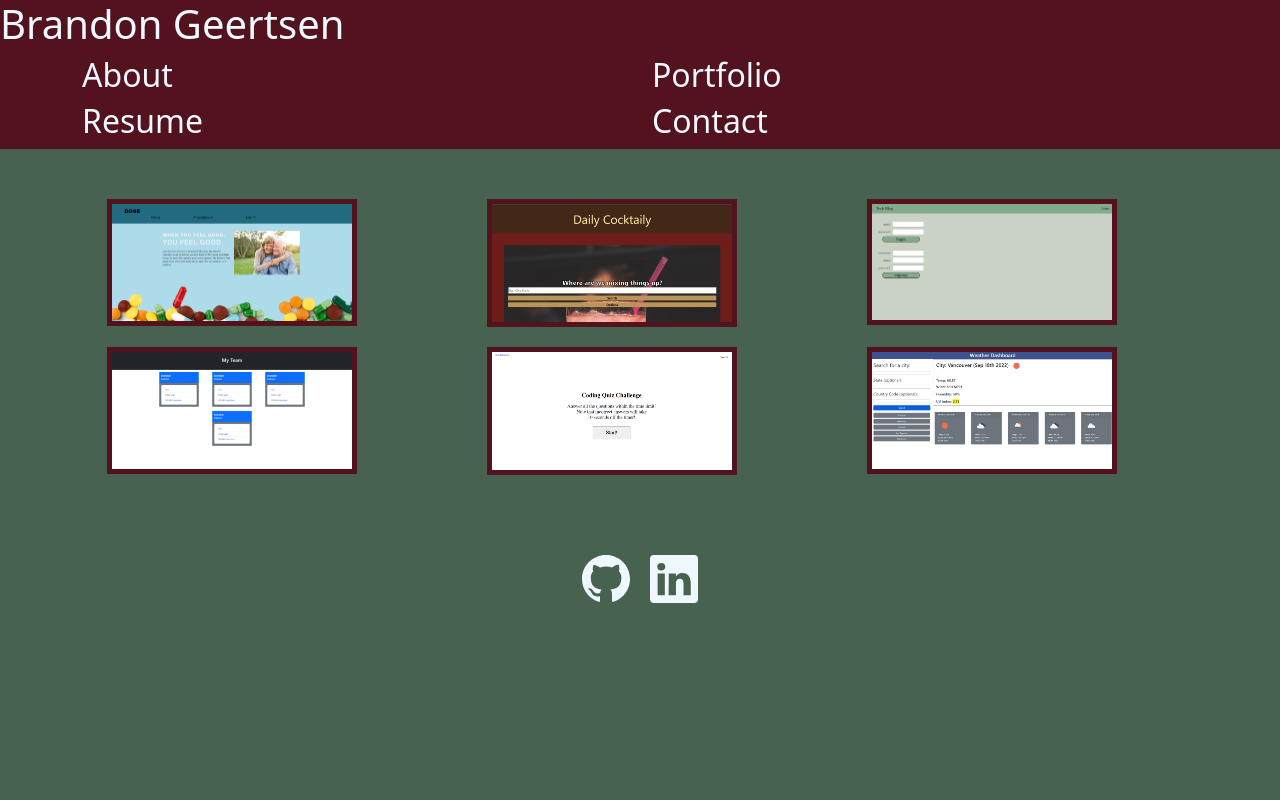
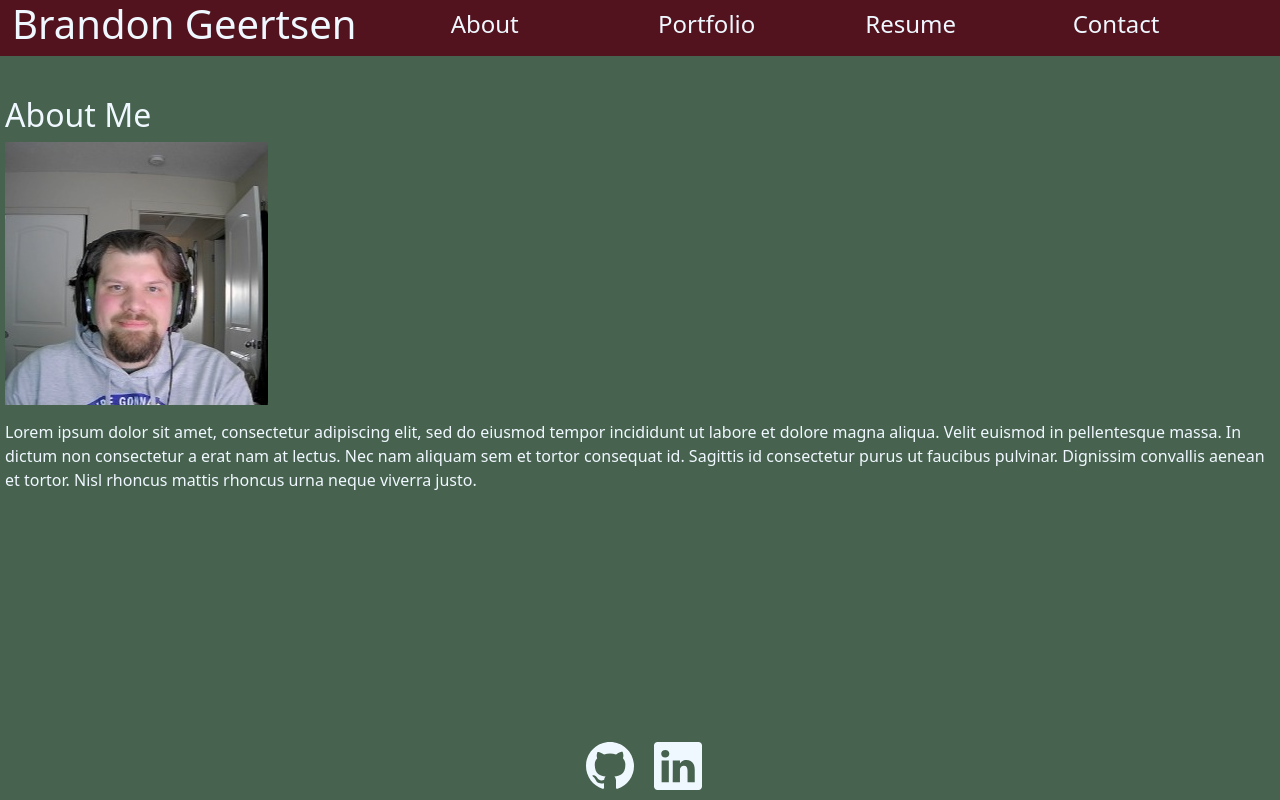
Before and after one commit to bgeertsen/bgeertsen-portfolio-2.0, a React (Create React App) app: page / in a window 1280 px wide. Built offline with nearby package versions, Linux system fonts and the light colour scheme.

Commit message:
added conditional rendering

```diff
--- a/src/App.css
+++ b/src/App.css
@@ -8,12 +8,18 @@
   background-color: rgb(83, 19, 30);
 }
 
+.nav-container {
+  justify-content: center;
+  align-items: center;
+  margin-top: 10px;
+}
+
 footer {
+  bottom: 0px;
   width: auto;
   display: flex;
   justify-content: center;
   align-items: center;
-  margin-top: 50px;
 }
 
 footer svg {
@@ -40,3 +46,15 @@ footer svg {
 .project-container {
   margin-top: 50px;
 }
+
+@media (min-width: 767px) {
+  .nav-container h2 {
+    font-size: 24px;
+  }
+
+  footer {
+    position: absolute;
+    margin-left: 45vw;
+    bottom: 0px;
+  }
+}
--- a/src/App.js
+++ b/src/App.js
@@ -1,17 +1,36 @@
 import "./App.css";
-
+import React, { useState } from "react";
 import "bootstrap/dist/css/bootstrap.min.css";
 import Header from "./components/Header";
 import About from "./components/About";
 import Footer from "./components/Footer";
 import Project from "./components/Project";
+import Resume from "./components/Resume";
+import Contact from "./components/Contact";
 
 function App() {
+  const [aboutSelected, setAboutSelected] = useState(true);
+  const [projectSelected, setProjectSelected] = useState(false);
+  const [resumeSelected, setResumeSelected] = useState(false);
+  const [contactSelected, setContactSelected] = useState(false);
   return (
     <div className="body">
-      <Header />
-      {/* <About /> */}
-      <Project />
+      <Header
+        projectSelected={projectSelected}
+        setProjectSelected={setProjectSelected}
+        resumeSelected={resumeSelected}
+        setResumeSelected={setResumeSelected}
+        aboutSelected={aboutSelected}
+        setAboutSelected={setAboutSelected}
+        contactSelected={contactSelected}
+        setContactSelected={setContactSelected}
+      />
+      <main>
+        {aboutSelected && <About />}
+        {projectSelected && <Project />}
+        {resumeSelected && <Resume />}
+        {contactSelected && <Contact />}
+      </main>
       <Footer />
     </div>
   );
--- /dev/null
+++ b/src/components/Contact/index.js
@@ -0,0 +1,7 @@
+import React from "react";
+
+function Contact() {
+  return <div>Contact</div>;
+}
+
+export default Contact;
--- a/src/components/Header/index.js
+++ b/src/components/Header/index.js
@@ -1,13 +1,40 @@
 import React from "react";
+import Nav from "../Nav";
+import Container from "react-bootstrap/Container";
+import Row from "react-bootstrap/Row";
+import Col from "react-bootstrap/Col";
 
-import Nav from "../Nav";
-
-function Header() {
+function Header(props) {
+  const {
+    projectSelected,
+    setProjectSelected,
+    resumeSelected,
+    setResumeSelected,
+    aboutSelected,
+    setAboutSelected,
+    contactSelected,
+    setContactSelected,
+  } = props;
   return (
-    <div className="header">
-      <h1>Brandon Geertsen</h1>
-      <Nav />
-    </div>
+    <Container fluid={true} className="header">
+      <Row>
+        <Col xs={12} lg={4}>
+          <h1>Brandon Geertsen</h1>
+        </Col>
+        <Col>
+          <Nav
+            projectSelected={projectSelected}
+            setProjectSelected={setProjectSelected}
+            resumeSelected={resumeSelected}
+            setResumeSelected={setResumeSelected}
+            aboutSelected={aboutSelected}
+            setAboutSelected={setAboutSelected}
+            contactSelected={contactSelected}
+            setContactSelected={setContactSelected}
+          />
+        </Col>
+      </Row>
+    </Container>
   );
 }
 
--- a/src/components/Nav/index.js
+++ b/src/components/Nav/index.js
@@ -3,23 +3,53 @@ import Container from "react-bootstrap/Container";
 import Row from "react-bootstrap/Row";
 import Col from "react-bootstrap/Col";
 
-function Nav() {
+function Nav(props) {
+  const {
+    projectSelected,
+    setProjectSelected,
+    resumeSelected,
+    setResumeSelected,
+    aboutSelected,
+    setAboutSelected,
+    contactSelected,
+    setContactSelected,
+  } = props;
+
+  function goToPortfolio() {
+    setProjectSelected(true);
+    setAboutSelected(false);
+    setResumeSelected(false);
+    setContactSelected(false);
+  }
+
+  function goToResume() {
+    setResumeSelected(true);
+    setAboutSelected(false);
+    setProjectSelected(false);
+    setContactSelected(false);
+  }
+
+  function goToContact() {
+    setContactSelected(true);
+    setAboutSelected(false);
+    setProjectSelected(false);
+    setResumeSelected(false);
+  }
+
   return (
-    <Container>
+    <Container className="nav-container">
       <Row>
-        <Col>
-          <h2>About</h2>
+        <Col xs={6} md={3}>
+          <h2 onClick={() => setAboutSelected(true)}>About</h2>
         </Col>
-        <Col>
-          <h2>Portfolio</h2>
+        <Col xs={6} md={3}>
+          <h2 onClick={goToPortfolio}>Portfolio</h2>
         </Col>
-      </Row>
-      <Row>
-        <Col>
-          <h2>Resume</h2>
+        <Col xs={6} md={3}>
+          <h2 onClick={goToResume}>Resume</h2>
         </Col>
-        <Col>
-          <h2>Contact</h2>
+        <Col xs={6} md={3}>
+          <h2 onClick={goToContact}>Contact</h2>
         </Col>
       </Row>
     </Container>
--- a/src/components/Project/index.js
+++ b/src/components/Project/index.js
@@ -1,9 +1,49 @@
-import React from "react";
+import React, { useState } from "react";
 import Container from "react-bootstrap/Container";
 import Row from "react-bootstrap/Row";
 import Col from "react-bootstrap/Col";
 
 function Project() {
+  const [projects] = useState([
+    {
+      name: "Dose",
+      description:
+        "An app to keep track of prescriptions and get text notifications for refill dates",
+      github: "https://github.com/kfisch2/dose",
+      deploymnet: " https://cryptic-inlet-45736.herokuapp.com/",
+    },
+    {
+      name: "Daily Cocktaily",
+      description:
+        "Get a random cocktail recipe based on the current weather in your area!",
+      github: "https://github.com/slorreina369/cocktail-day",
+      deploymnet: "https://slorreina369.github.io/cocktail-day/",
+    },
+    {
+      name: "Tech Blog",
+      description: "Blog site to discuss all things tech related",
+      github: "https://github.com/bgeertsen/Tech-Blog",
+      deploymnet: "https://floating-fjord-36919.herokuapp.com/",
+    },
+    {
+      name: "Team Profile Generator",
+      description: "Node app to generate a team profile html page",
+      github: "https://github.com/bgeertsen/team-profile-generator",
+    },
+    {
+      name: "Coding Quiz",
+      description: "Web quiz with coding questions",
+      github: "https://github.com/bgeertsen/bg-coding-quiz",
+      deploymnet: "https://bgeertsen.github.io/bg-coding-quiz/",
+    },
+    {
+      name: "Weather Dashboard",
+      description: "Weather app",
+      github: "https://github.com/bgeertsen/Weather-Dashboard",
+      deploymnet: "https://bgeertsen.github.io/Weather-Dashboard/",
+    },
+  ]);
+
   return (
     <Container className="project-container">
       <Row>
--- /dev/null
+++ b/src/components/Resume/index.js
@@ -0,0 +1,7 @@
+import React from "react";
+
+function Resume() {
+  return <div>hello</div>;
+}
+
+export default Resume;
```
